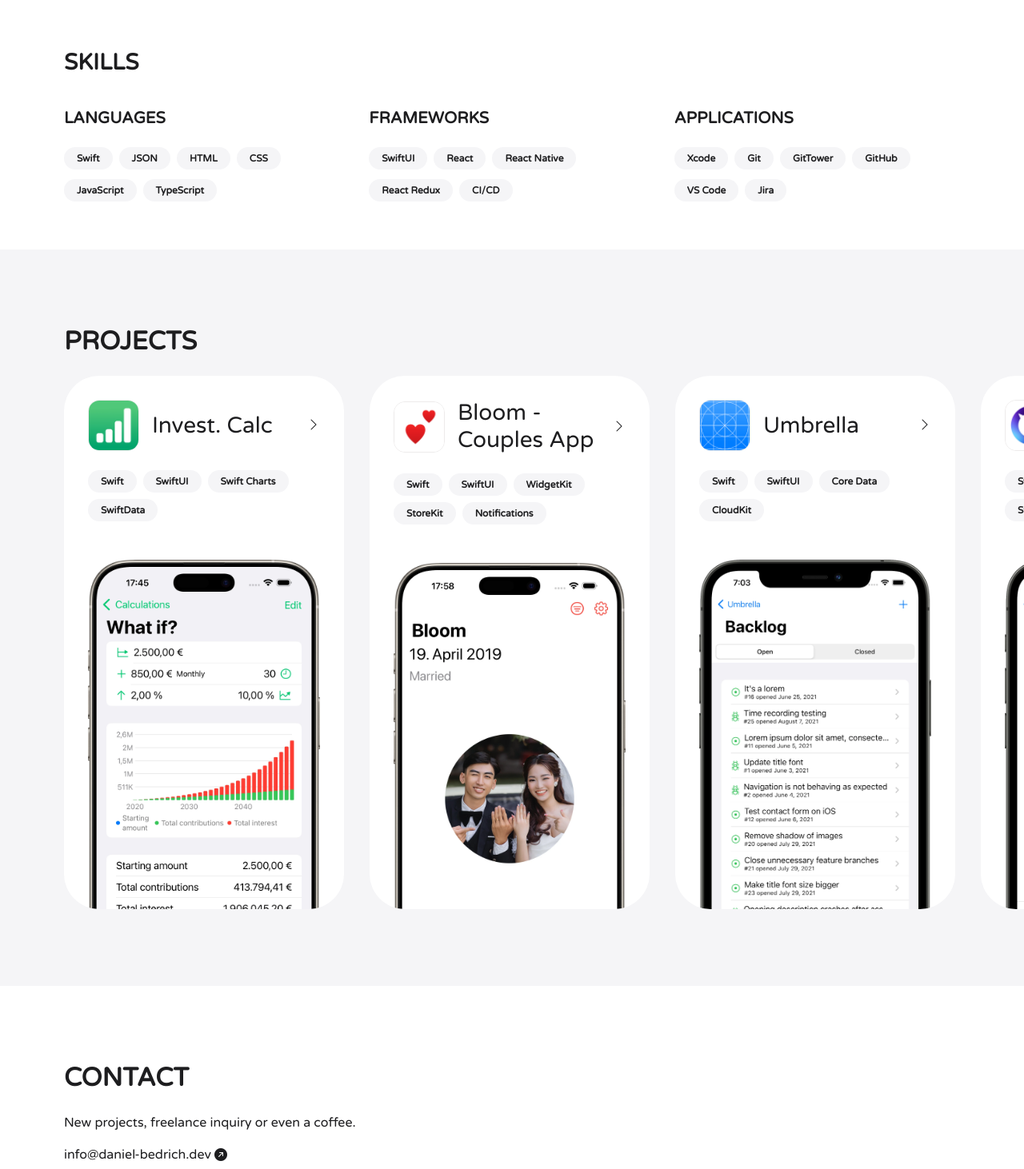
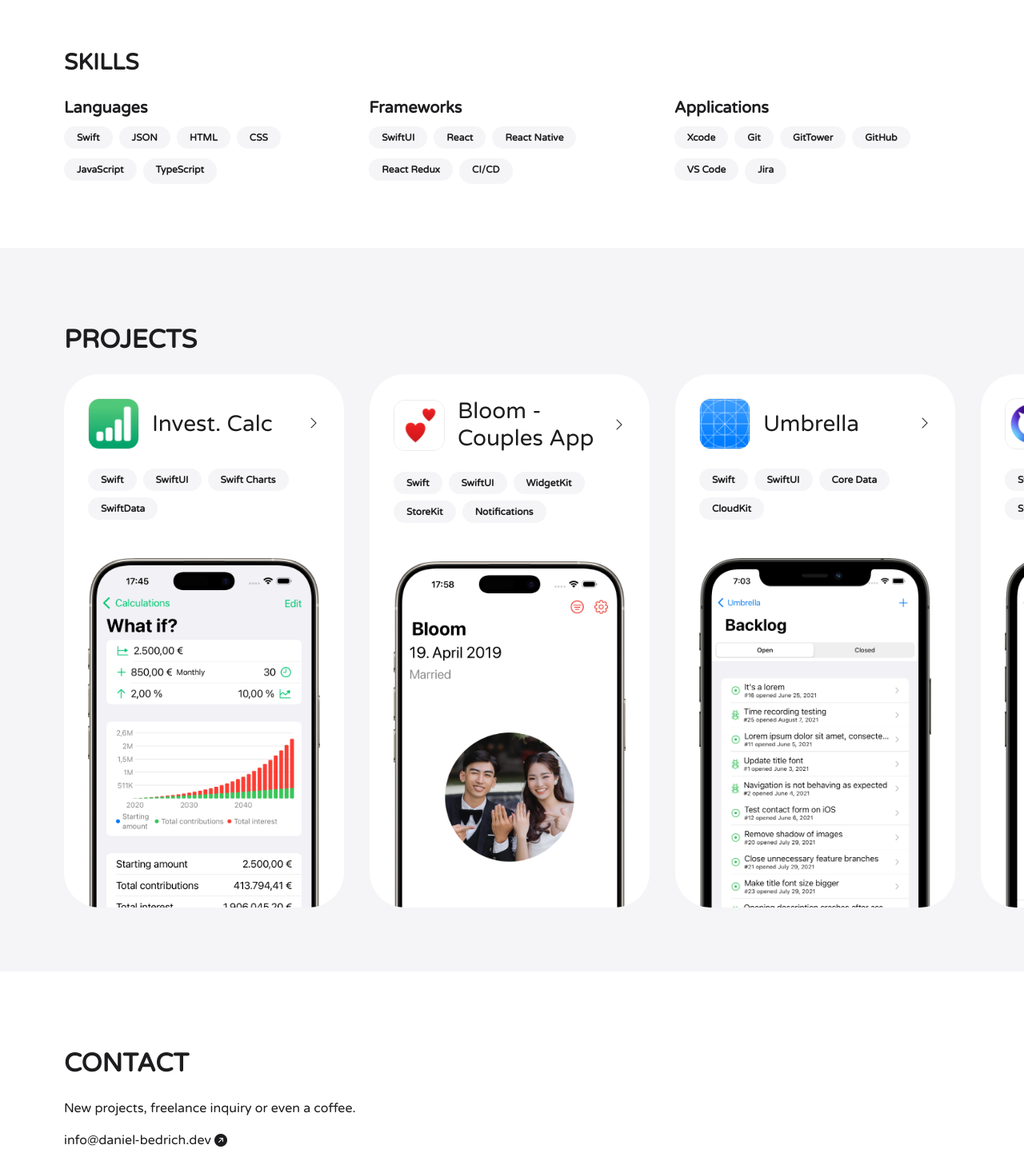
Before and after one commit to Hebrasco/hebrasco.github.io, a React (Create React App) app: page /#/ in a window 1280 px wide. Shown: the part 1088-2550 px from the top of the page at 80% size. Built offline with nearby package versions, Linux system fonts and the light colour scheme.

Commit message:
💄 Refactor section gaps

```diff
--- a/src/assets/styles/default-overrides.css
+++ b/src/assets/styles/default-overrides.css
@@ -1,6 +1,6 @@
 :root {
   color-scheme: light dark;
-  --navbarHeight: 56px;
+  --navbarHeight: 6rem;
 
   --primaryColor: #ffffff;
   --secondaryColor: #000000;
@@ -43,6 +43,8 @@
   --glassBlur: 4px;
 
   --containerMargin: calc(50vw - min(1680px, 87.5vw) / 2);
+
+  --sectionGap: 5rem;
 }
 
 html {
@@ -95,3 +97,7 @@ textarea::-webkit-resizer {
 .navbar-spacer {
   margin-top: var(--navbarHeight);
 }
+
+footer {
+  margin-top: var(--sectionGap);
+}
--- a/src/components/ui/Section/index.module.css
+++ b/src/components/ui/Section/index.module.css
@@ -28,24 +28,21 @@
 }
 
 .section-xs {
-  padding: 1rem 0;
+  padding-top: 1rem;
 }
 
 .section-sm {
-  padding: 2rem 0;
+  padding-top: 2rem;
 }
 
 .section-md {
-  padding: 4rem 0;
+  padding-top: 4rem;
 }
 
 .section-lg {
-  padding: 6rem 0;
+  padding-top: 6rem;
 }
 
 .section-xl {
-  padding: 12rem 0;
+  padding-top: 12rem;
 }
-.section-ignore-bottom {
-  padding-bottom: 0;
-}
--- a/src/components/ui/Section/index.tsx
+++ b/src/components/ui/Section/index.tsx
@@ -8,7 +8,6 @@ interface Props extends PropsWithChildren {
   md?: boolean
   lg?: boolean
   xl?: boolean
-  bottomPadding?: boolean
   fluidContainer?: boolean
   title?: string
   anchor?: string
@@ -23,7 +22,6 @@ export function Section({
   md = false,
   lg = false,
   xl = false,
-  bottomPadding = false,
   fluidContainer = false,
   title,
   anchor,
@@ -58,7 +56,6 @@ export function Section({
         ${conditionalStyle(md, styles['section-md'])}
         ${conditionalStyle(lg, styles['section-lg'])}
         ${conditionalStyle(xl, styles['section-xl'])}
-        ${conditionalStyle(!bottomPadding, styles['section-ignore-bottom'])}
       `}
       >
         <div
--- a/src/pages/Home/components/AboutMe/components/SkillColumn/index.tsx
+++ b/src/pages/Home/components/AboutMe/components/SkillColumn/index.tsx
@@ -1,4 +1,3 @@
-import { Section } from 'components/ui'
 import { ProjectBadge } from 'pages/Home/components/Projects/components/ProjectBadge'
 import { Col } from 'react-bootstrap'
 import styles from './index.module.css'
@@ -11,8 +10,10 @@ interface Props {
 
 export function SkillColumn({ title, data }: Props): JSX.Element {
   return (
-    <Col className={`${styles['skills-column']} d-flex`} md={4} xs={12}>
-      <Section title={title} xs>
+    <Col className={`${styles['skills-column']}`} md={4} xs={12}>
+      <p className="fw-bold" style={{ fontSize: 20, marginBottom: '0.5rem' }}>
+        {title}
+      </p>
       <ul className="list-unstyled mb-0 d-flex flex-wrap gap-2">
         {data.map((skill) => (
           <li className="mb-1 d-flex" key={`skill-${skill.name}`}>
@@ -20,7 +21,6 @@ export function SkillColumn({ title, data }: Props): JSX.Element {
           </li>
         ))}
       </ul>
-      </Section>
     </Col>
   )
 }
--- a/src/pages/Home/components/Contact/index.tsx
+++ b/src/pages/Home/components/Contact/index.tsx
@@ -5,7 +5,7 @@ import { Col, Container } from 'react-bootstrap'
 export function Contact() {
   return (
     <Container>
-      <Section anchor={ROUTES.contact} bottomPadding lg title="Contact">
+      <Section anchor={ROUTES.contact} lg title="Contact">
         <p>New projects, freelance inquiry or even a coffee.</p>
         <Col>
           <Email />
--- a/src/pages/Home/components/Projects/index.module.css
+++ b/src/pages/Home/components/Projects/index.module.css
@@ -39,5 +39,6 @@
 }
 
 .preview-container-container {
-  padding: 0px 0px 6rem 0px;
+  padding: 0px 0px var(--sectionGap) 0px;
+  margin-top: var(--sectionGap);
 }
--- a/src/pages/Home/components/Projects/index.tsx
+++ b/src/pages/Home/components/Projects/index.tsx
@@ -6,10 +6,7 @@ import styles from './index.module.css'
 
 export function Projects(): JSX.Element {
   return (
-    <Container
-      className={`mt-6 navbar-spacer bg-light ${styles['preview-container-container']}`}
-      fluid
-    >
+    <Container className={`bg-light ${styles['preview-container-container']}`} fluid>
       <Section anchor={ROUTES.projects} fluidContainer lg title="Projects">
         <div className={styles['preview-scroll-container']}>
           <div className={styles['preview-container']}>
--- a/src/pages/Imprint/index.tsx
+++ b/src/pages/Imprint/index.tsx
@@ -111,7 +111,7 @@ export function Imprint(): JSX.Element {
               </b>
             </p>
           </Section>
-          <Section bottomPadding md title="III. Informationen zur Datenverarbeitung">
+          <Section md title="III. Informationen zur Datenverarbeitung">
             <p>
               Ihre bei Nutzung unseres Internetauftritts verarbeiteten Daten werden gelöscht oder
               gesperrt, sobald der Zweck der Speicherung entfällt, der Löschung der Daten keine
--- a/src/pages/Project/index.module.css
+++ /dev/null
@@ -1,3 +0,0 @@
-.project-container {
-  margin-top: 6rem;
-}
--- a/src/pages/Project/index.tsx
+++ b/src/pages/Project/index.tsx
@@ -13,7 +13,6 @@ import { useLayoutEffect, useMemo, useState } from 'react'
 import { Col, Container, Dropdown, Image, Row } from 'react-bootstrap'
 import { useParams } from 'react-router-dom'
 import { conditionalStyle } from 'utils'
-import styles from './index.module.css'
 
 export function Project(): JSX.Element {
   const [scrollSnapAlign, setScrollSnapAlign] = useState('start')
@@ -50,8 +49,8 @@ export function Project(): JSX.Element {
   if (!projectId || !project) return <div>Project not found</div>
 
   return (
-    <div className={styles['project-container']}>
-      <Container className="mb-6">
+    <div className="navbar-spacer">
+      <Container>
         <Section>
           <div className="p-4 p-md-5 bg-light rounded d-flex">
             <Row>
@@ -82,10 +81,13 @@ export function Project(): JSX.Element {
           </div>
         </Section>
       </Container>
-      <Container className="my-6">
+      <Container>
+        <Section md>
           <Row className="g-4">
             <Col md={3} xs={6}>
-            <Section title="Frameworks" xs>
+              <p className="fw-bold" style={{ fontSize: 20, marginBottom: '0.5rem' }}>
+                Frameworks
+              </p>
               <div className="d-flex flex-wrap gap-2">
                 {project.frameworks.map((framework) => (
                   <ProjectBadge
@@ -94,16 +96,16 @@ export function Project(): JSX.Element {
                   />
                 ))}
               </div>
-            </Section>
             </Col>
             <Col md={3} xs={6}>
-            <Section title="Languages" xs>
+              <p className="fw-bold" style={{ fontSize: 20, marginBottom: '0.5rem' }}>
+                Languages
+              </p>
               <div className="d-flex flex-wrap gap-2">
                 {project.languages.map((language) => (
                   <ProjectBadge key={`project-skill-language-${language.name}`} skill={language} />
                 ))}
               </div>
-            </Section>
             </Col>
             {/* <Col md={3}>
             <Section xs title="Responsibilities">
@@ -114,31 +116,29 @@ export function Project(): JSX.Element {
             </Section>
           </Col> */}
             <Col md={3} xs={6}>
-            <Section title="Platforms" xs>
+              <p className="fw-bold" style={{ fontSize: 20, marginBottom: '0.5rem' }}>
+                Platforms
+              </p>
               <p>{project.platforms.join(', ')}</p>
-            </Section>
             </Col>
             <Col md={3} xs={6}>
-            <Section
-              title={
-                project.status.type === PROJECT_STATUS.comingSoon
+              <p className="fw-bold" style={{ fontSize: 20, marginBottom: '0.5rem' }}>
+                {project.status.type === PROJECT_STATUS.comingSoon
                   ? PROJECT_STATUS.launched
-                  : project.status.type
-              }
-              xs
-            >
+                  : project.status.type}
+              </p>
               <p>{project.status.date?.toLocaleDateString() ?? project.status.type}</p>
-            </Section>
             </Col>
           </Row>
+        </Section>
       </Container>
-      <Container className="my-6">
-        <Section title="Summary">
+      <Container>
+        <Section lg title="Summary">
           <p>{project.description}</p>
         </Section>
       </Container>
-      <Container className="my-6" fluid>
-        <Section fluidContainer title="Features">
+      <Container fluid>
+        <Section fluidContainer lg title="Features">
           <div className={projectStyles['preview-scroll-container']}>
             <div className={projectStyles['preview-container']}>
               <div className={projectStyles['preview-container-card-set']}>
@@ -167,7 +167,7 @@ export function Project(): JSX.Element {
         </Section>
       </Container>
       {project.screenshots && !!Object.values(project.screenshots).filter(Boolean).length && (
-        <Container className="my-6" fluid>
+        <Container fluid>
           <Section
             Action={() =>
               Object.values(project.screenshots ?? {}).filter(Boolean).length > 1 ? (
@@ -205,6 +205,7 @@ export function Project(): JSX.Element {
               ) : null
             }
             fluidContainer
+            lg
             title="Screenshots"
           >
             <div className={projectStyles['preview-scroll-container']}>
```
Also changed, not shown: src/assets/styles/bootstrap-overrides.css. Lines whose indentation alone changed are shown as unchanged.
